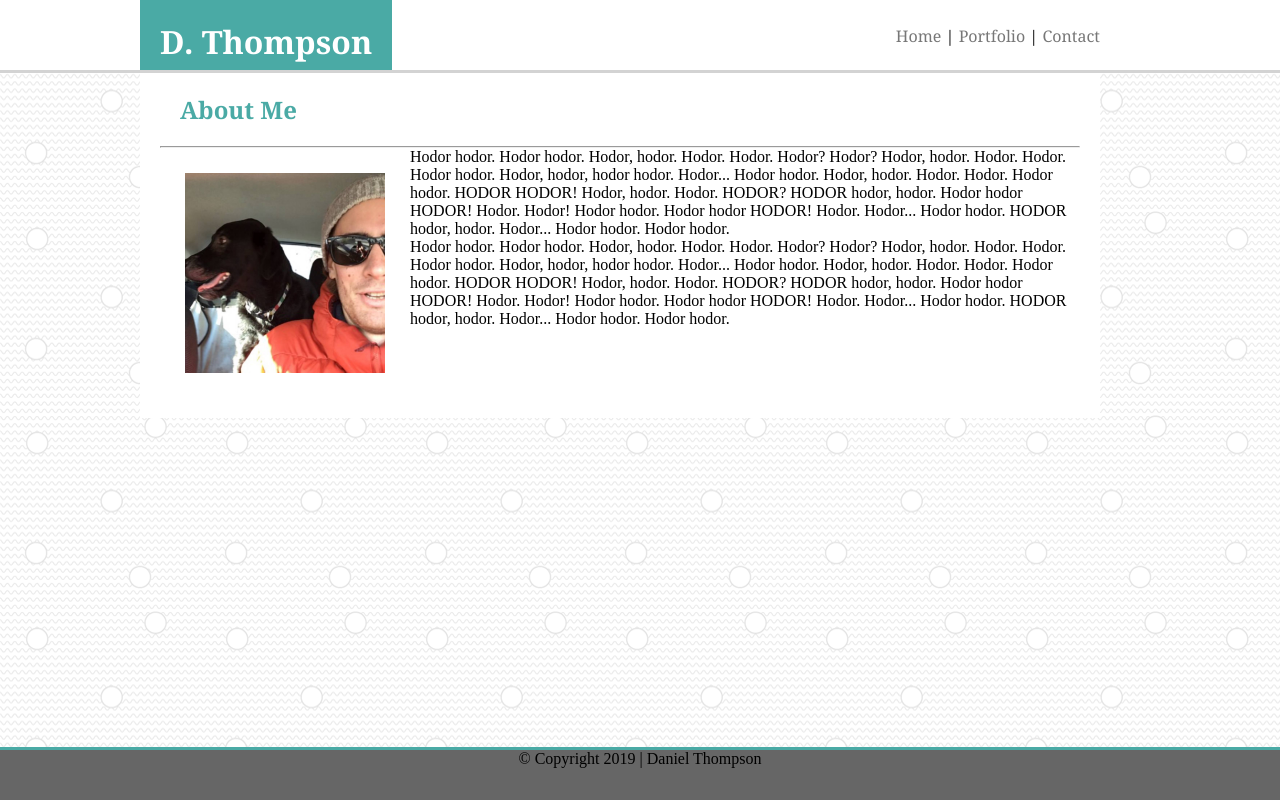
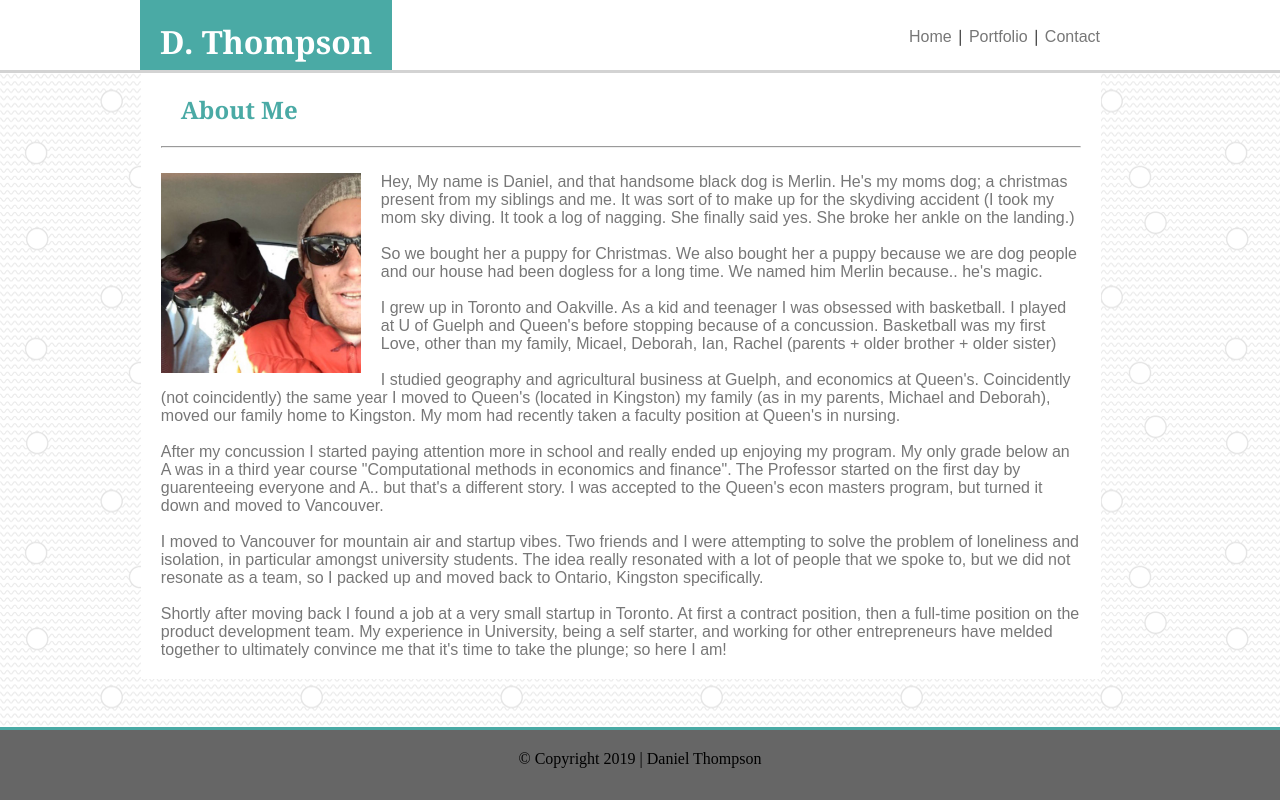
Before and after one commit to dnlthmpsn/Basic-Portfolio, a plain HTML site: page index.html in a window 1280 px wide. Drawn offline with Linux system fonts and the light colour scheme.

Commit message:
Jan 18 work sesh
All requirements in place. Added profile text to aboutme section

```diff
--- a/assets/css/style.css
+++ b/assets/css/style.css
@@ -2,12 +2,39 @@
     margin: 0;
     padding: 0;
 }
-.wrapper{
-    position: relative;
+
+/*
+        *********
+        **TO D0**
+        *********
+
+ *add the auto reset code referenced during thursday's class.
+
+*/
+
+
+html, body{
     height: 100%;
-    width: 100%;
+    margin: 0%;
+}
 
+
+body{
+    background-image: url(../images/wavy-dots.png);
+    background-color: #fff;
+    display:flex;
+    flex-direction: column;
+    justify-content: space-between;
 }
+
+main {
+    flex:   1;
+}
+p {
+    font-family: 'Arial', 'Helvetica Neue', Helvetica, sans-serif;
+    color: #777;
+}
+/* **START of header** */
 
 #logo{
     height: 50px;
@@ -27,7 +54,7 @@
 }
 
 .nav a{
-    font: 'Arial', 'Helvetica Neue', Helvetica, sans-serif;
+    font-family: 'Arial', 'Helvetica Neue', Helvetica, sans-serif;
     text-decoration: none;
     color: #777;
 }
@@ -41,50 +68,49 @@
     margin: 0px 0px 0px 0px;
     font-family: 'Georgia', Times, Times New Roman, serif;
  }
-h2 {
+ /* ** ** END of header ** ** */
+
+
+ /* **START of main content section** */
+
+ h2 {
     color: #4aaaa5;
     padding: 0px 0px 20px 20px;
     font-family: 'Georgia', Times, Times New Roman, serif;
-
-
 }
 
 section{
     width: 920px;
     padding: 20px 20px 20px 20px;
-    position: absolute;
-    left: 140px;
+    position: relative;
+    left: 11%;
+    right: 11%;
     background-color: #fff;
     overflow: hidden;
     margin: 0px 0px 30px 0px;
-
-}
-
-body{
-    background-image: url(../images/wavy-dots.png);
 }
 
 img{
 float: left;
-padding: 25px;
+padding: 0px 20px 0px 0px;
+margin: 0px;
 }
 
-p{
-    padding: 25 px;
+hr {
+    margin: 0px 0px 25px 0px;
 }
 
 
-footer{
+/* ** END of main content section** */
+
+.footer{
     background-color: #666;
-    border-top:50px;
     height: 50px;
     border-top: solid;
     border-top-color: #4aaaa5;
     text-align: center;
-    position: absolute;
-    margin-top: -50px;
-    bottom: 0;
     width: 100%;
+    padding: 20px 0px 0px 0px;
 }
 
 
@@ -107,7 +133,7 @@ footer{
     position: absolute;
     bottom: 30px;
     height:40px;
-    background-color:#4aaaa5;
+
     width: 100%;
     text-align: center;
     color: #fff;
@@ -115,8 +141,9 @@ footer{
     margin: 0px;
 }
 
-/* Contact Page */
+/* START OF Contact Page */
 .contact_form {
+    color:#777;
     padding: 20px 0px 0px 0px;
 }
 
@@ -151,3 +178,14 @@ footer{
     resize: vertical;
     height: 200px;
   }
+
+  .contact_form input[type=submit], select {
+      background-color: #4aaaa5;
+      color: #fff;
+      width: 100px;
+      height: 40px;
+      font-family: 'Arial', 'Helvetica Neue', Helvetica, sans-serif;
+      font-size: 100%;
+  }
+
+  /* ** END OF contact pact ** */
--- a/index.html
+++ b/index.html
@@ -8,6 +8,7 @@
     <title>dnlthmpsn</title>
 </head>
 <body>
+    <main>
   <div class="wrapper">
   <header>
                     <h1 id="logo">D. Thompson</h1>
@@ -25,22 +26,47 @@
         <H2>About Me</H2>
         <hr>
         <img src="./assets/images/profile-photo.png" width="200" height="200">
-        <p> Hodor hodor. Hodor hodor. Hodor, hodor. Hodor. Hodor. Hodor? Hodor? Hodor, hodor. Hodor. Hodor. Hodor hodor. Hodor, hodor, hodor hodor. Hodor... Hodor hodor.
+        <p>Hey, My name is Daniel, and that handsome black dog is Merlin. He's my moms dog;
+        a christmas present from my siblings and me. It was sort of to make up for the skydiving accident
+         (I took my mom sky diving. It took a log of nagging. She finally said yes. She broke her ankle on the landing.)
+        </p>
+<br>
+         <p>So we bought her a puppy for Christmas. We also bought her a puppy because we are dog people
+        and our house had been dogless for a long time. We named him Merlin because.. he's magic.
+        </p>
+<br>
+        <p>I grew up in Toronto and Oakville. As a kid and teenager I was obsessed with basketball. I played at U of Guelph and Queen's before
+        stopping because of a concussion. Basketball was my first Love, other than my family, Micael, Deborah, Ian, Rachel (parents + older brother + older sister)
+    </p>
+<br>
+        <p>
+            I studied geography and agricultural business at Guelph, and economics at Queen's. Coincidently (not coincidently) the same year I moved to Queen's (located in Kingston)
+            my family (as in my parents, Michael and Deborah), moved our family home to Kingston. My mom had recently taken a faculty position at Queen's in nursing.
+        </p>
+<br>
+        <p>
+         After my concussion I started paying attention more in school and really ended up enjoying my program. My only grade below an A was in a third year course "Computational methods in economics and finance".
+        The Professor started on the first day by guarenteeing everyone and A.. but that's a different story. I was accepted to the Queen's econ masters program, but turned it down and moved to Vancouver.
+        </p>
+        <br>
+        <p>
+        I moved to Vancouver for mountain air and startup vibes. Two friends and I were attempting to solve the problem of loneliness and isolation, in particular amongst university students.
+        The idea really resonated with a lot of people that we spoke to, but we did not resonate as a team, so I packed up and moved back to Ontario, Kingston specifically.
+        </p>
+        <br>
+        <p>
+        Shortly after moving back I found a job at a very small startup in Toronto. At first a contract position, then a full-time position on the product development team.
+        My experience in University, being a self starter, and working for other entrepreneurs have melded together
+        to ultimately convince me that it's time to take the plunge; so here I am!  </p>
+        </p>
 
-                Hodor, hodor. Hodor. Hodor. Hodor hodor. HODOR HODOR! Hodor, hodor. Hodor. HODOR? HODOR hodor, hodor. Hodor hodor HODOR! Hodor. Hodor! Hodor hodor. Hodor hodor HODOR! Hodor. Hodor... Hodor hodor. HODOR hodor, hodor. Hodor... Hodor hodor. Hodor hodor.
-               </p>
-        <p>
-                Hodor hodor. Hodor hodor. Hodor, hodor. Hodor. Hodor. Hodor? Hodor? Hodor, hodor. Hodor. Hodor. Hodor hodor. Hodor, hodor, hodor hodor. Hodor... Hodor hodor.
-
-                Hodor, hodor. Hodor. Hodor. Hodor hodor. HODOR HODOR! Hodor, hodor. Hodor. HODOR? HODOR hodor, hodor. Hodor hodor HODOR! Hodor. Hodor! Hodor hodor. Hodor hodor HODOR! Hodor. Hodor... Hodor hodor. HODOR hodor, hodor. Hodor... Hodor hodor. Hodor hodor.
-
-        </p>
     </section>
     <div class="push"></div>
   </div>
+
+    </main>
     <footer class ="footer">
     &copy; Copyright 2019 &vert; Daniel Thompson</p>
     </footer>
-
 </body>
 </html>
```
Also changed, not shown: contact.html (+5 -12 lines), portfolio.html (+14 -14 lines), 2 other files.
